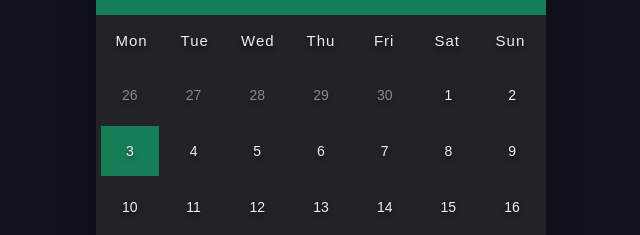
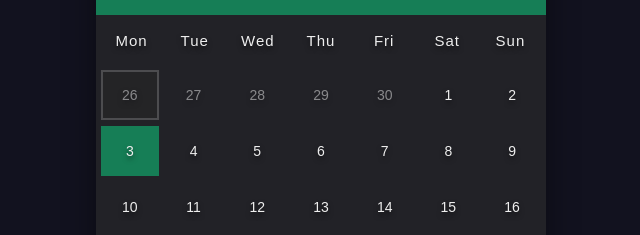
Before and after one commit to soeweiyan-phyo/calendar, a plain HTML site: page index.html in a window 1280 px wide. In both pictures the pointer is over the element 448 px from the left and 340 px from the top of the page. Shown: the part 245-480 px from the top of the page, 319-959 px from the left. Drawn offline with Linux system fonts and the light colour scheme.

Commit message:
Add hover effect on days

```diff
--- a/style.css
+++ b/style.css
@@ -98,6 +98,14 @@ html {
   display: flex;
   justify-content: center;
   align-items: center;
+
+  transition: background-color 0.2s;
+}
+
+.days div:hover:not(.today) {
+  background-color: #262626;
+  border: 0.2rem solid #777;
+  cursor: pointer;
 }
 
 .prev-date,
```
